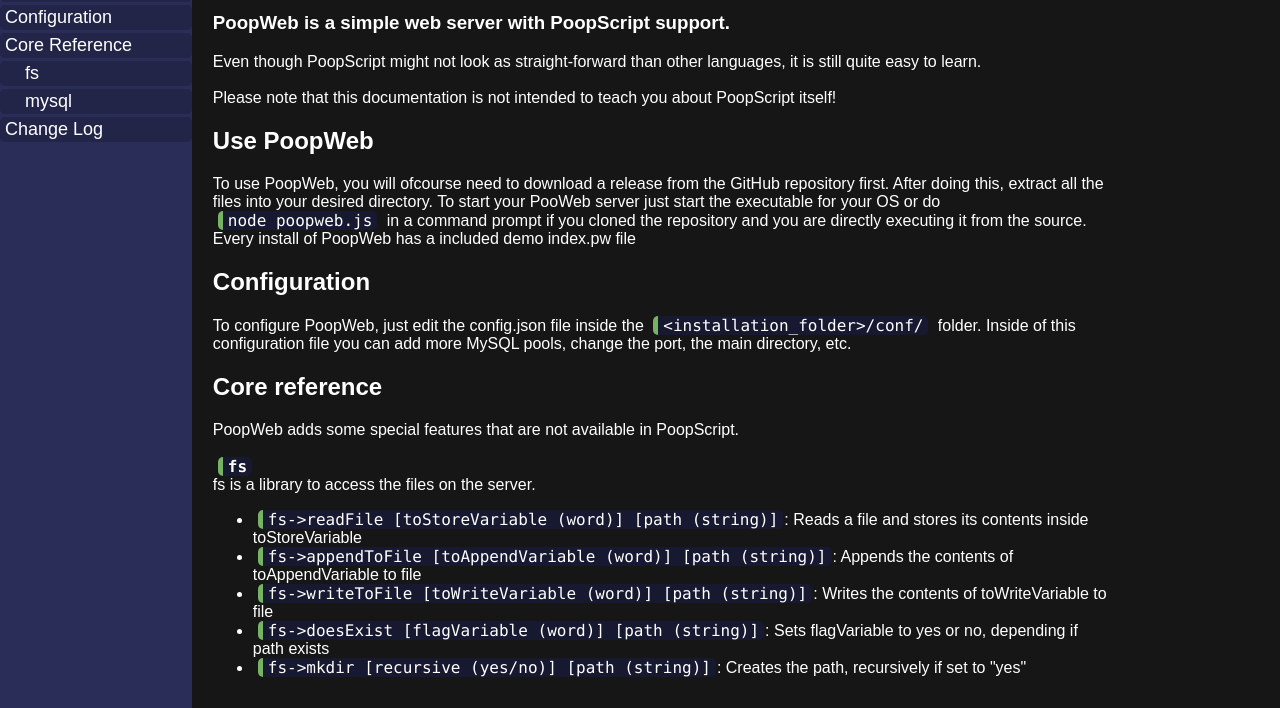
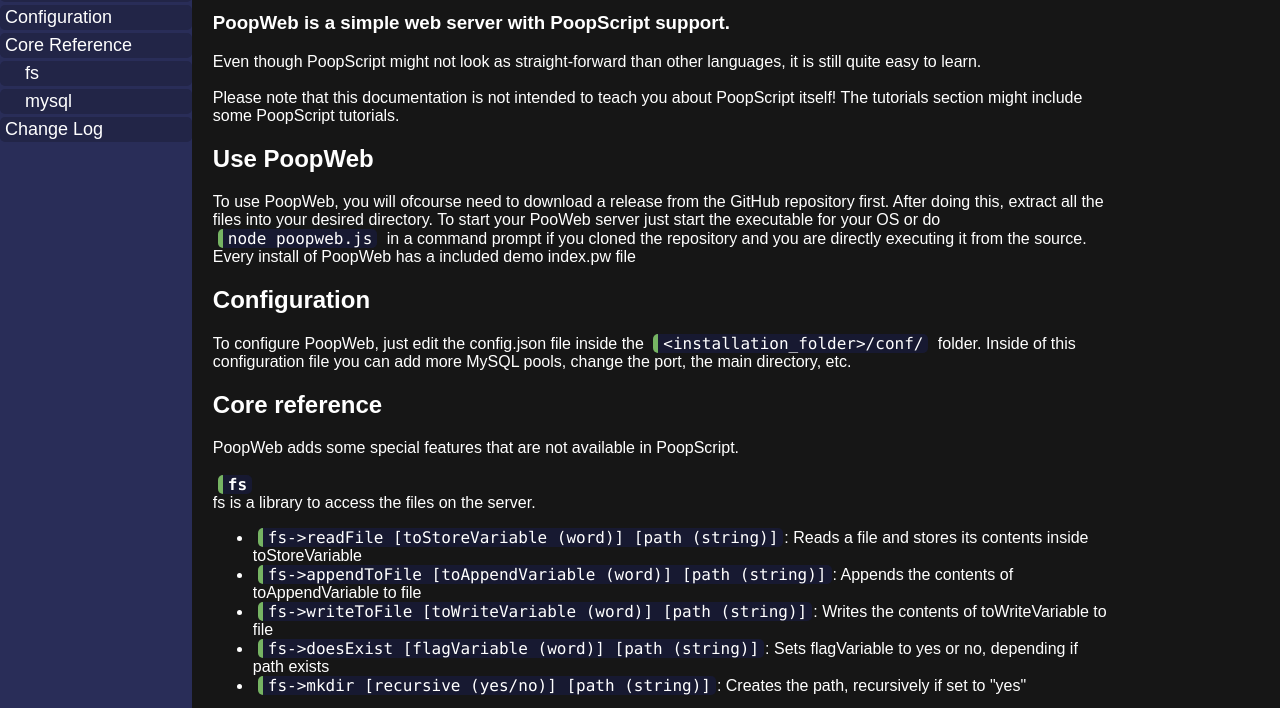
Before and after one commit to GoldenretriverYT/PoopWeb, a plain HTML site: page docs/index.html in a window 1280 px wide. Shown: the part 54-762 px from the top of the page. Drawn offline with Linux system fonts and the light colour scheme.

Commit message:
Update index.html

```diff
--- a/docs/index.html
+++ b/docs/index.html
@@ -36,7 +36,7 @@
         <h1 id="poops">PoopWeb documentation</h1>
         <h3>PoopWeb is a simple web server with PoopScript support.</h3>
         Even though PoopScript might not look as straight-forward than other languages, it is still quite easy to learn.<br><br>
-        Please note that this documentation is not intended to teach you about PoopScript itself!
+        Please note that this documentation is not intended to teach you about PoopScript itself! The tutorials section might include some PoopScript tutorials.
 
         <h2 id="useps">Use PoopWeb</h2>
         To use PoopWeb, you will ofcourse need to download a release from the GitHub repository first. After doing this, extract all the files into your desired directory. To start your PooWeb server just start
```
